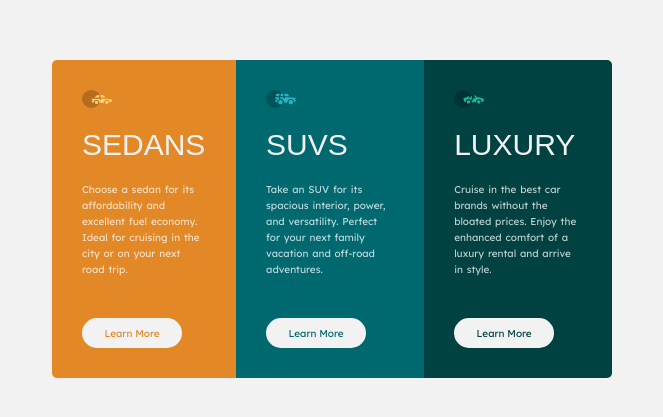
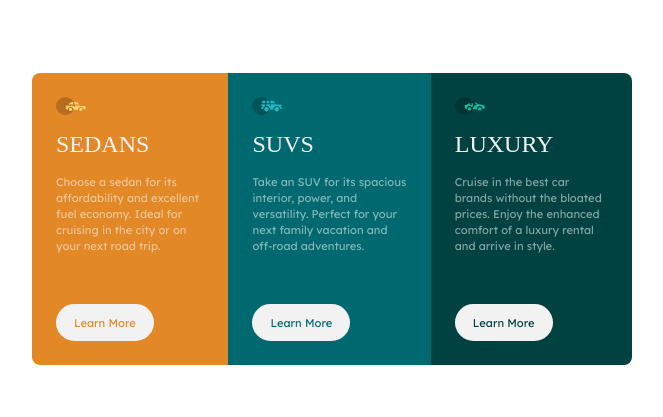
Before and after one commit to WaliullahKawsar2/3-column, a plain HTML site: page index.html in a window 1280 px wide. Shown: the part 181-598 px from the top of the page, without its empty margins (308-971 px from the left). Drawn offline with Linux system fonts and the light colour scheme; a web font is replaced by a local one.

Commit message:
Add files via upload

```diff
--- a/index.html
+++ b/index.html
@@ -7,31 +7,34 @@
 
   <title>Frontend Mentor | 3-column preview card component</title>
   <link rel="stylesheet" href="style.css">
-  <!-- <link rel="stylesheet" href="styles.css"> -->
 </head>
 <body>
   <div class="container">
-    <div class="sedans common">
-      <img src="images/icon-sedans.svg" alt="">
-      <h1>Sedans</h1>
+    <div class="sedans">
+    <img src="images/icon-sedans.svg" alt="">
+      <h2>Sedans</h2>
       <p>Choose a sedan for its affordability and excellent fuel economy. Ideal for cruising in the city
         or on your next road trip.</p>
-      <button>Learn More</button>
+      <div class="button">Learn More</div>
     </div>
-    <div class="suvs common">
+    <div class="suvs">
       <img src="images/icon-suvs.svg" alt="">
-      <h1>SUVs</h1>
+      <h2>SUVs</h2>
       <p>Take an SUV for its spacious interior, power, and versatility. Perfect for your next family vacation
         and off-road adventures.</p>
-      <button>Learn More</button>
+      <div class="button" >Learn More</div>
     </div>
-    <div class="luxury common">
+    <div class="luxury">
       <img src="images/icon-luxury.svg" alt="">
-      <h1>Luxury</h1>
+      <h2>Luxury</h2>
       <p>Cruise in the best car brands without the bloated prices. Enjoy the enhanced comfort of a luxury
         rental and arrive in style.</p>
-      <button>Learn More</button>
+      <div class="button" >Learn More</div>
     </div>
   </div>
+
+
+
+
 </body>
 </html>
--- a/style.css
+++ b/style.css
@@ -1,3 +1,5 @@
+
+
 @import url('https://fonts.googleapis.com/css2?family=Lexend+Deca:wght@100..900&display=swap');
 @import url('https://fonts.googleapis.com/css2?family=Big+Shoulders:opsz,wght@10..72,100..900&display=swap');
 :root{
@@ -12,92 +14,84 @@
   padding: 0;
   font-family: "Lexend Deca", sans-serif;
   box-sizing: border-box;
-  font-size: 15px;
 }
 
 body{
-  background-color: var(---backgroundheadingsbuttons);
-  margin: auto;
-  max-width: 560px;
-  height: 100vh;
+  min-height: 100vh;
+  padding: 30px;
   display: flex;
+  flex-direction: column;
   justify-content: center;
-  align-items: center;
+
 }
 .container{
-  margin: auto;
   display: flex;
-  border-radius: 5px;
-  width: 100%;
+  margin: 0 auto;
+  max-width: 600px;
+  border-radius: .5rem;
   overflow: hidden;
 
 }
-.common{
-  padding: 30px;
+.container > div {
+  padding: 1.5rem ;
   display: flex;
   flex-direction: column;
-  justify-content: space-between;
-}
-.common img{
-  width: 30px;
-}
-.common h1{
-  font-family: "Big Shoulders", sans-serif;
-  color: var(---backgroundheadingsbuttons);
-  margin: 20px 0 10px 0;
-  font-size: 30px;
-  text-transform: uppercase;
-  font-weight: 400;
-
-}
-.common p{
-  color: var(---paragraphs);
-  margin: 10px 0px 40px 0px;
-  font-size: 10px;
-  word-spacing: 1px;
-  line-height: 16px;
 }
 
 .sedans{
-  background-color: var(---Brightorange);
-}
-.sedans button{
+  background: var(---Brightorange);
   color: var(---Brightorange);
 }
 .suvs{
-  background-color: var(---Darkcyan);
-}
-.suvs button{
+  background: var(---Darkcyan);
   color: var(---Darkcyan);
 }
 .luxury{
-  background-color: var(---Verydarkcyan);
-}
-.luxury button{
+  background: var(---Verydarkcyan);
   color: var(---Verydarkcyan);
 }
-button{
+
+div > img{
+  width: 30px;
+}
+div > h2{
+  font-family: 'Big Shoulders';
+  color: var(---backgroundheadingsbuttons);
+  font-weight: 500;
+  text-transform: uppercase;
+  margin: 1rem 0;
+
+}
+
+div > p{
+  color: var(---paragraphs);
+  font-size: 0.7rem;
+  line-height: 1rem;
+  margin-bottom: 50px;
+  opacity: 0.7;
+}
+
+.button{
+  align-self: flex-start;
+  justify-self: flex-end;
+  display: inline-block;
+  margin-top: auto;
+  padding: 0.6rem 1rem ;
+  border-radius: 20px;
   background-color: var(---backgroundheadingsbuttons);
-  border-radius: 30px;
-  padding: 5px;
+  font-size: .7rem;
   border: 2px solid var(---backgroundheadingsbuttons);
   cursor: pointer;
-  font-size: 10px;
-  width: 100px;
-  height: 30px;
-}
-button:hover{
-  background-color: transparent;
-  color: var(---backgroundheadingsbuttons);
+
 }
 
-@media screen and (max-width: 600px) {
-body{
-  height: auto;
+.button:hover{
+  background: transparent;
+  color: var(---paragraphs);
 }
-.container{
-  margin: 20px;
-  flex-direction: column;
-
+@media screen and (max-width: 550px) {
+  .container {
+    display: flex;
+    flex-direction: column;
+  }
 }
-}
```
